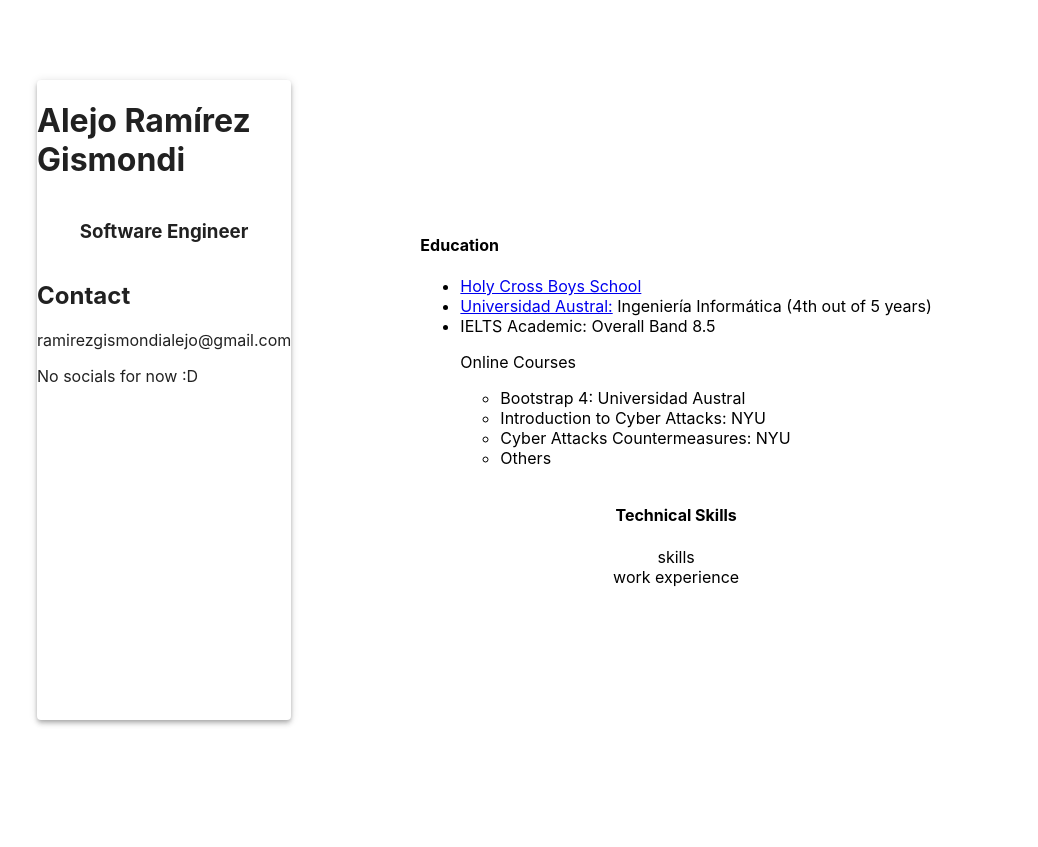
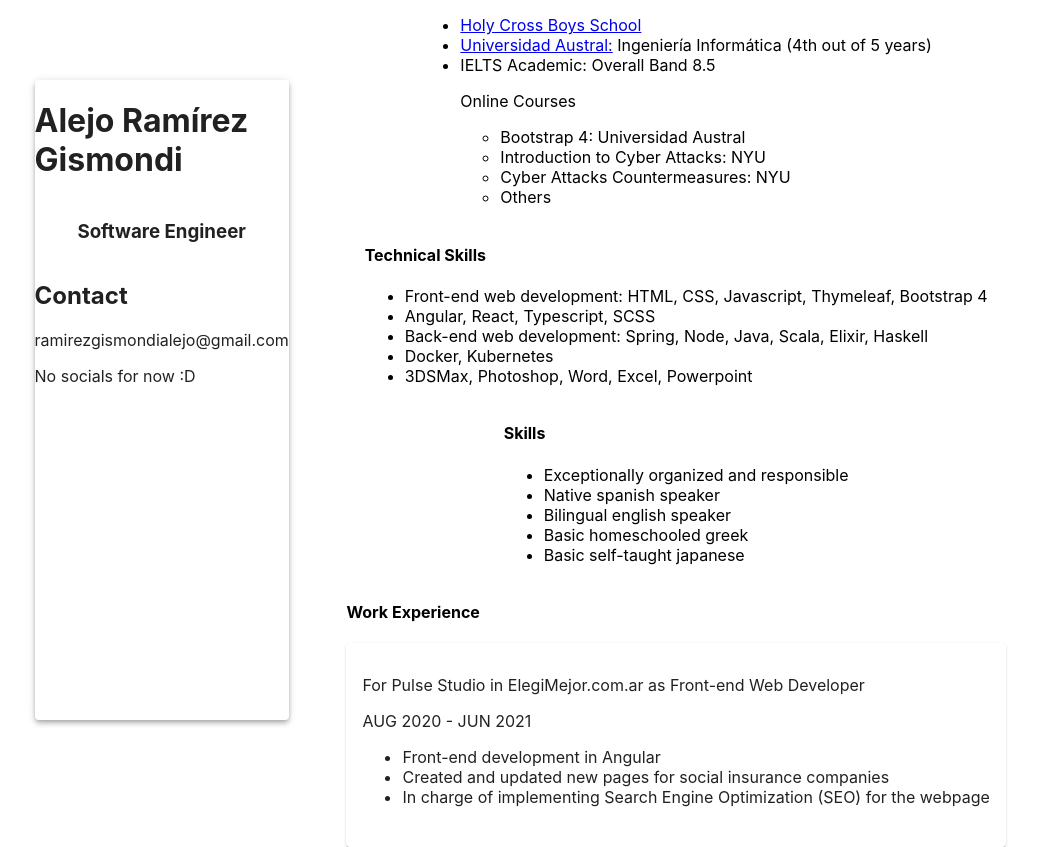
Before and after one commit to AlejoRamirezGismondi/cv, a React (Create React App) app: page / in a window 1280 px wide. Shown: the whole page, without its empty margins (91-1129 px from the left). Before the commit the page ends 800 px from the top, so only its background shows below. Built offline with nearby package versions, Linux system fonts and the light colour scheme.

Commit message:
finished transcribing information

```diff
--- a/src/Resume/Resume.css
+++ b/src/Resume/Resume.css
@@ -45,3 +45,11 @@
 .technical-skills {
 
 }
+
+.skills {
+
+}
+
+.work-experience {
+
+}
--- a/src/Resume/Resume.tsx
+++ b/src/Resume/Resume.tsx
@@ -1,6 +1,6 @@
 import React from 'react';
 import './Resume.css';
-import {Paper} from "@mui/material";
+import {Card, CardContent, Paper} from "@mui/material";
 
 const Resume = () => {
   return (
@@ -38,9 +38,40 @@ const Resume = () => {
           </div>
           <div className={'technical-skills'}>
             <h4>Technical Skills</h4>
+            <ul>
+              <li>Front-end web development: HTML, CSS, Javascript, Thymeleaf, Bootstrap 4</li>
+              <li>Angular, React, Typescript, SCSS</li>
+              <li>Back-end web development: Spring, Node, Java, Scala, Elixir, Haskell</li>
+              <li>Docker, Kubernetes</li>
+              <li>3DSMax, Photoshop, Word, Excel, Powerpoint</li>
+            </ul>
           </div>
-          <div>skills</div>
-          <div>work experience</div>
+          <div className={'skills'}>
+            <h4>Skills</h4>
+            <ul>
+              <li>Exceptionally organized and responsible</li>
+              <li>Native spanish speaker</li>
+              <li>Bilingual english speaker</li>
+              <li>Basic homeschooled greek</li>
+              <li>Basic self-taught japanese</li>
+            </ul>
+          </div>
+          <div className={'work-experience'}>
+            <h4>Work Experience</h4>
+            <Card>
+              <CardContent>
+                <div className={'header'}>
+                  <p>For Pulse Studio in ElegiMejor.com.ar as Front-end Web Developer</p>
+                  <p>AUG 2020 - JUN 2021</p>
+                  <ul>
+                    <li>Front-end development in Angular</li>
+                    <li>Created and updated new pages for social insurance companies</li>
+                    <li>In charge of implementing Search Engine Optimization (SEO) for the webpage</li>
+                  </ul>
+                </div>
+              </CardContent>
+            </Card>
+          </div>
         </div>
       </div>
     </div>
```
